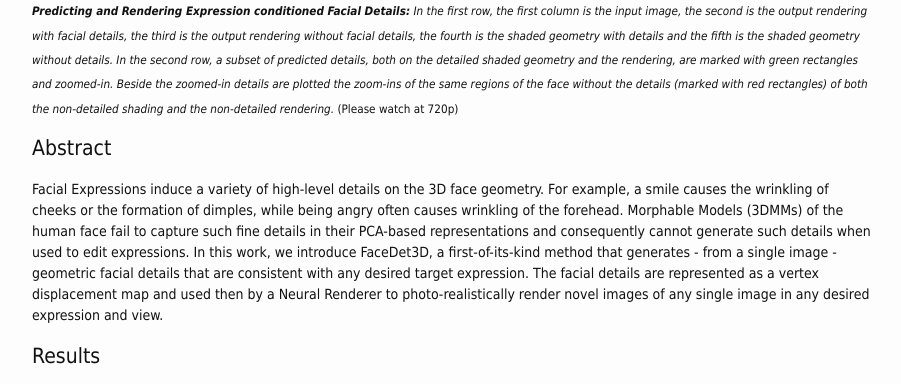
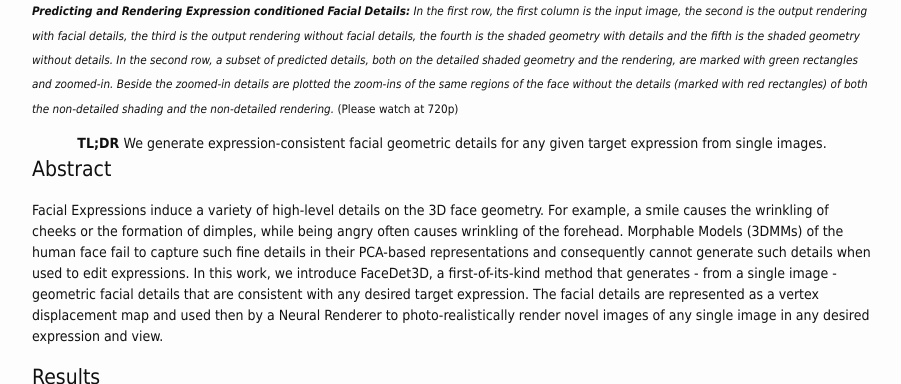
Before and after one commit to shahrukhathar/shahrukhathar.github.io, a Jekyll site: the page built from _posts/2020-12-14-FaceDet3D.markdown, in a window 1280 px wide and 900 px high, scrolled down 603 px, cut to the strip 125-509 px from the top of the window. Shown: the whole strip, without its empty margins (188-1089 px from the left). Built offline with Jekyll 4.4.1, drawn with Linux system fonts in a browser that asks for light colours; nearby versions of some CDN libraries; library files that are not in the unit come from our copies.

Commit message:
Added TL;DR

```diff
--- a/_posts/2020-12-14-FaceDet3D.markdown
+++ b/_posts/2020-12-14-FaceDet3D.markdown
@@ -36,6 +36,10 @@ author: ShahRukh Athar, Albert Pumarola, Francesc Moreno-Noguer, Dimitris Samara
   </iframe>
 </div>
 <sub font-size="small"><i><b>Predicting and Rendering Expression conditioned Facial Details:</b>  In the first row, the first column is the input image, the second is the output rendering with facial details, the third is the output rendering without facial details,  the fourth is the shaded geometry with details and the fifth is the shaded geometry without details. In the second row, a subset of predicted details, both on the detailed shaded geometry and the rendering, are marked with green rectangles and zoomed-in. Beside the zoomed-in details are plotted the zoom-ins of the same regions of the face without the details (marked with red rectangles) of both the non-detailed shading and the non-detailed rendering.</i> (Please watch at 720p)</sub>
+
+<div align="center">
+  <b>TL;DR </b> We generate expression-consistent facial geometric details for any given target expression from single images.
+</div>
 
 # Abstract
 
```
